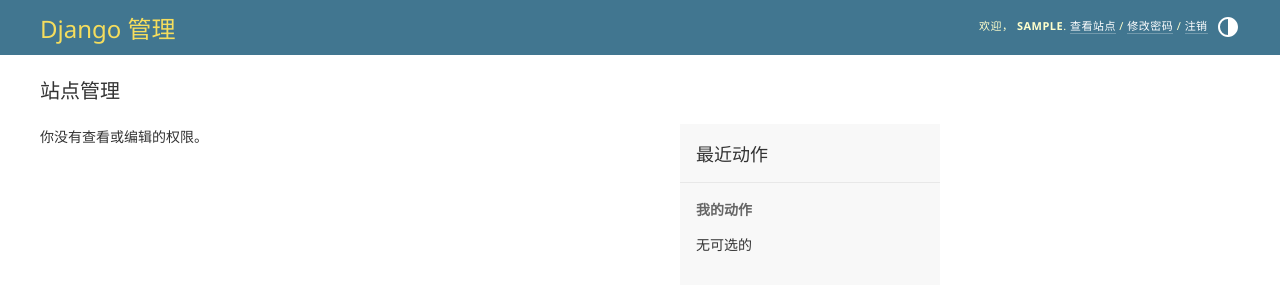
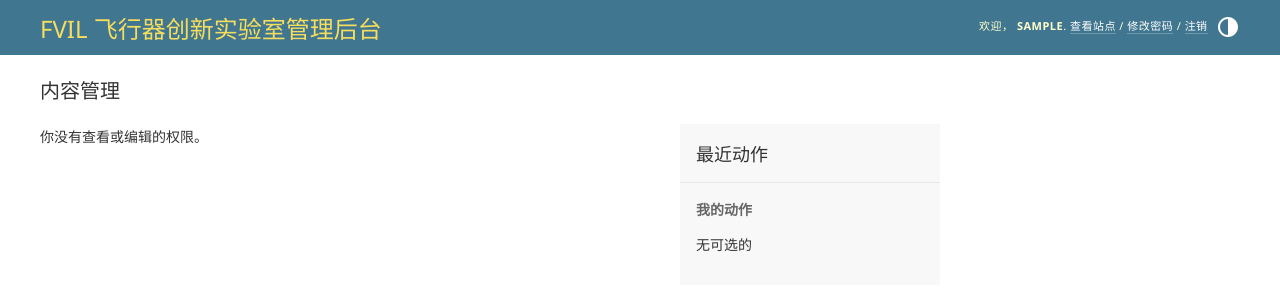
Before and after one commit to Mike-lin300/hfut-fvil, a Django app: page /admin/ in a window 1280 px wide. Shown: the top 300 px of the page. Run offline with Django 5.2, Linux system fonts and the light colour scheme; the visitor is signed in with stand-in values (Sample User, id 1); data comes from the database, SQL or seed files in the repository; data that the repository does not hold is empty.

Commit message:
feat: T0-11 Admin 站点标题与汉化

```diff
--- a/config/urls.py
+++ b/config/urls.py
@@ -7,6 +7,10 @@ from django.urls import path
 
 from core.views import home
 
+admin.site.site_header = "FVIL 飞行器创新实验室管理后台"
+admin.site.site_title = "FVIL 飞行器创新实验室"
+admin.site.index_title = "内容管理"
+
 urlpatterns = [
     path("admin/", admin.site.urls),
     path("", home, name="home"),
--- a/templates/base.html
+++ b/templates/base.html
@@ -5,10 +5,13 @@
     <meta charset="UTF-8">
     <meta name="viewport" content="width=device-width, initial-scale=1">
     <title>{% block title %}FVIL 飞行器创新实验室{% endblock %}</title>
+    <--bootstrap 5-->
     <link rel="stylesheet" href="{% static 'css/bootstrap.min.css' %}">
+    <--自定义样式，实验室蓝变量、按钮主题-->
     <link rel="stylesheet" href="{% static 'css/custom.css' %}">
 </head>
 <body>
+<--导航栏模板-->
 <nav class="navbar navbar-expand-lg navbar-dark" style="background-color: var(--accent);">
     <div class="container">
         <a class="navbar-brand fw-bold" href="/">FVIL 飞行器创新实验室</a>
```
